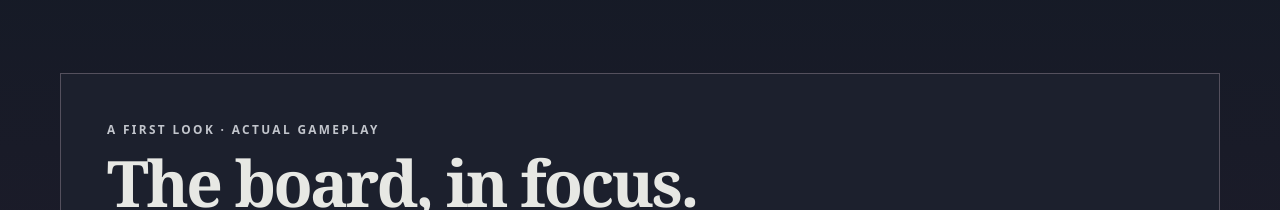
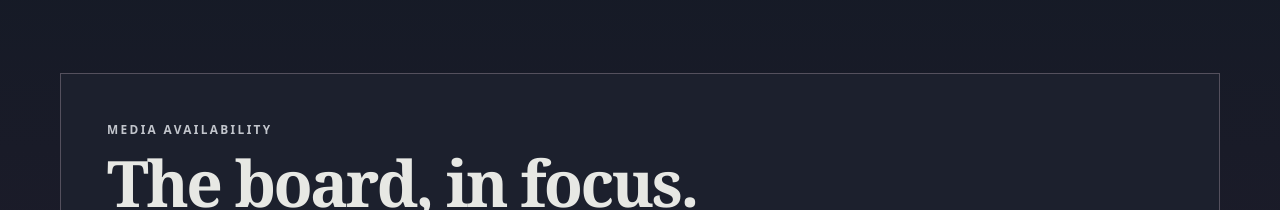
Before and after one commit to kayis-rahman/ironveil-site, a website: page index.html in a window 1280 px wide. Shown: the part 2580-2790 px from the top of the page. Drawn offline with Linux system fonts and the light colour scheme.

Commit message:
no-mistakes(review): Corrected homepage media availability label

```diff
--- a/index.html
+++ b/index.html
@@ -105,7 +105,7 @@
     <section class="section section-media" id="media">
       <div class="wrap media-callout reveal">
         <div>
-          <p class="eyebrow">A first look · actual gameplay</p>
+          <p class="eyebrow">Media availability</p>
           <h2>The board, in focus.</h2>
           <p>No playable browser demo or video is available today. See Demo &amp; media for capture availability.</p>
           <a class="button" href="demo/">Demo &amp; media</a>
```
